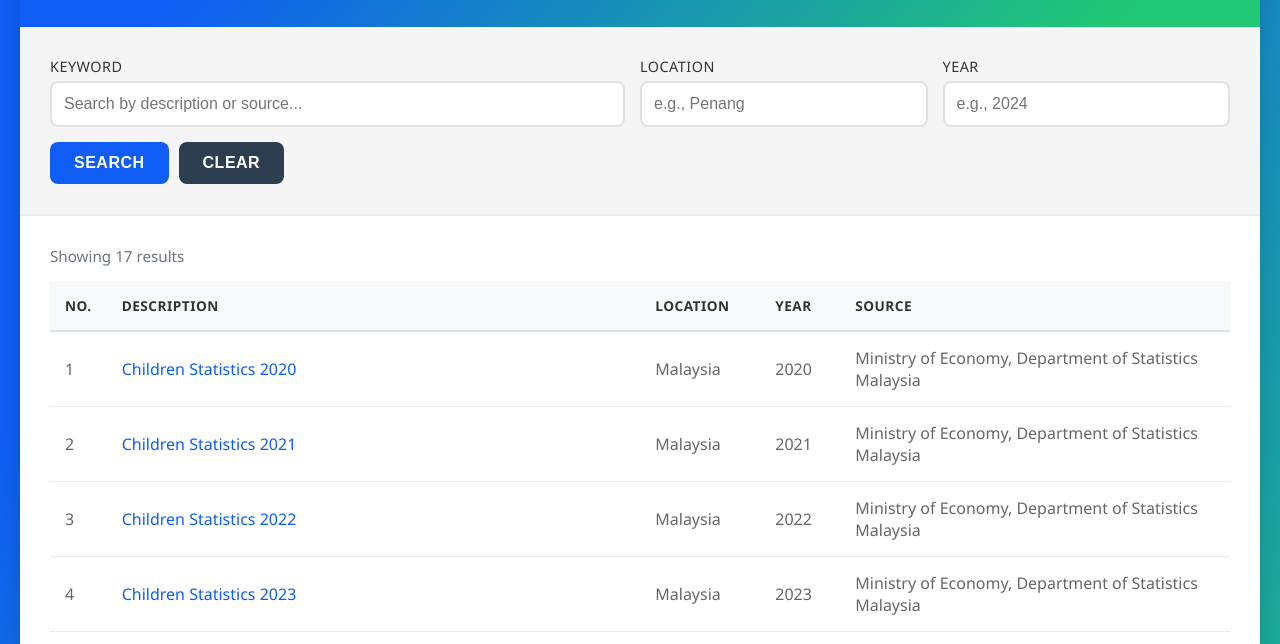
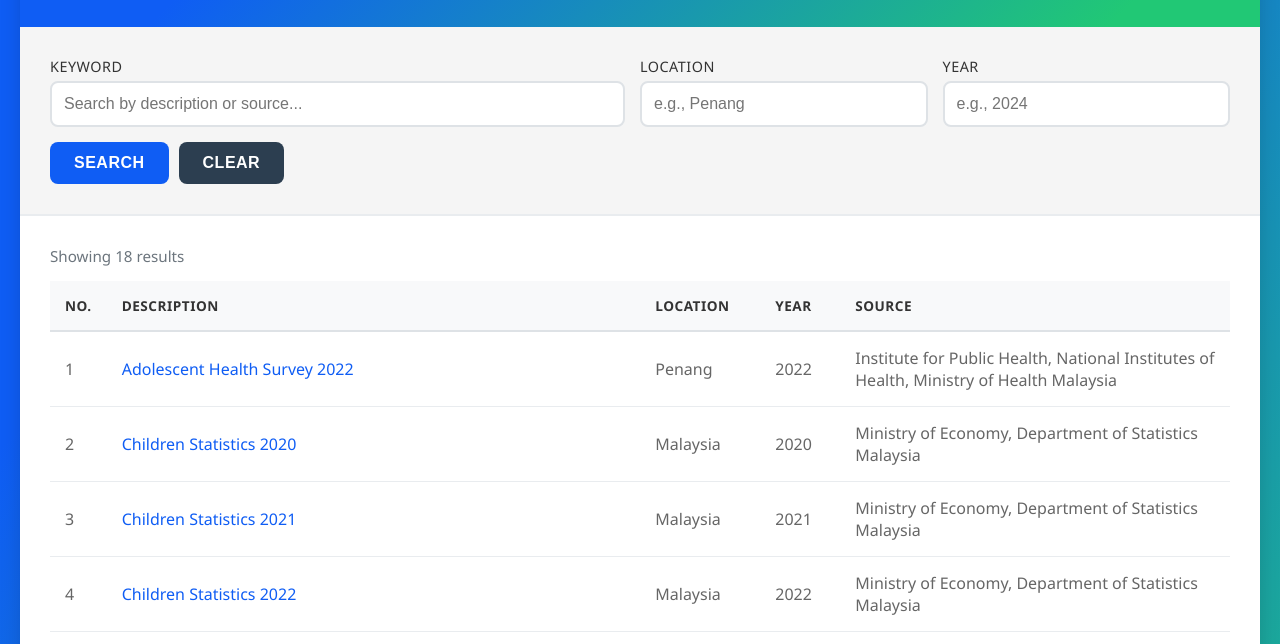
Before and after one commit to yanchenggis/linkdirectory, a plain HTML site: page index.html in a window 1280 px wide. Shown: the part 128-772 px from the top of the page. Drawn offline with Linux system fonts and the light colour scheme.

Commit message:
Update index.html

```diff
--- a/index.html
+++ b/index.html
@@ -413,6 +413,14 @@
             },
             {
                 id: 17,
+                description: "Adolescent Health Survey 2022",
+                location: "Penang",
+                year: 2022,
+                source: " Institute for Public Health, National Institutes of Health, Ministry of Health Malaysia",
+                url: "https://iku.gov.my/images/nhms-2022/7_report_pulau-pinang_nhms_ahs_2022.pdf"
+            },
+            {
+                id: 18,
                 description: "UNCRC Child Report 2024",
                 location: "Malaysia",
                 year: 2024,
```
